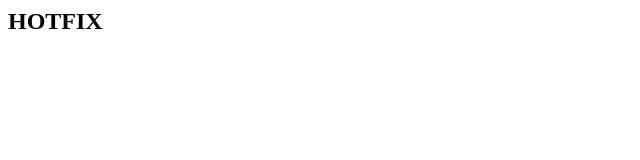
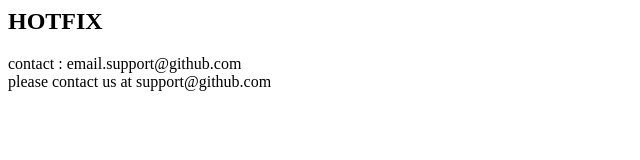
Before and after one commit to srinathreddy16/git_practice, a plain HTML site: page index.html in a window 1280 px wide. Shown: the whole page, without its empty margins (0-640 px from the left). Drawn offline with Linux system fonts and the light colour scheme.

Commit message:
issue fixed

```diff
--- a/index.html
+++ b/index.html
@@ -1,3 +1,7 @@
 <html>
 <h2>HOTFIX</h2>
 </html>
+<div id="footer">contact : email.support@github.com</div>
+<div id="footer">
+ please contact us at support@github.com
+</div>
```
